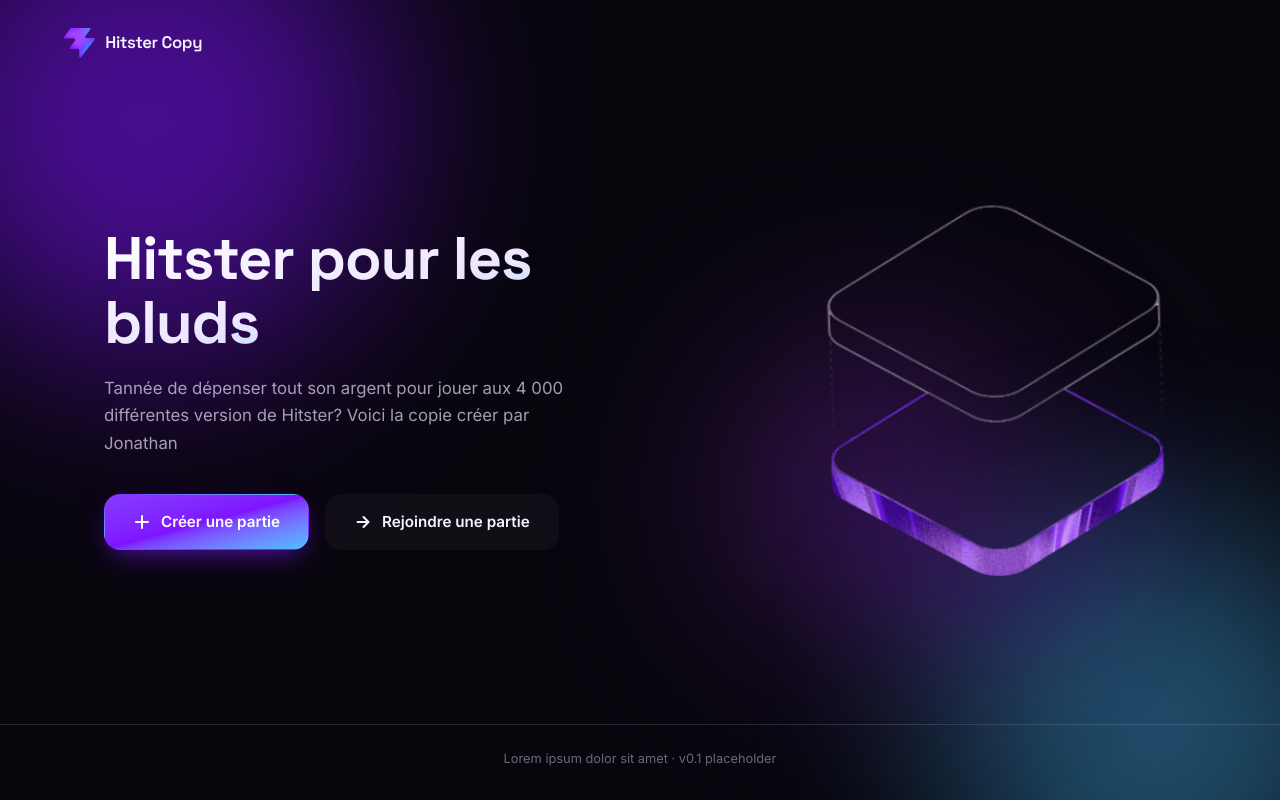
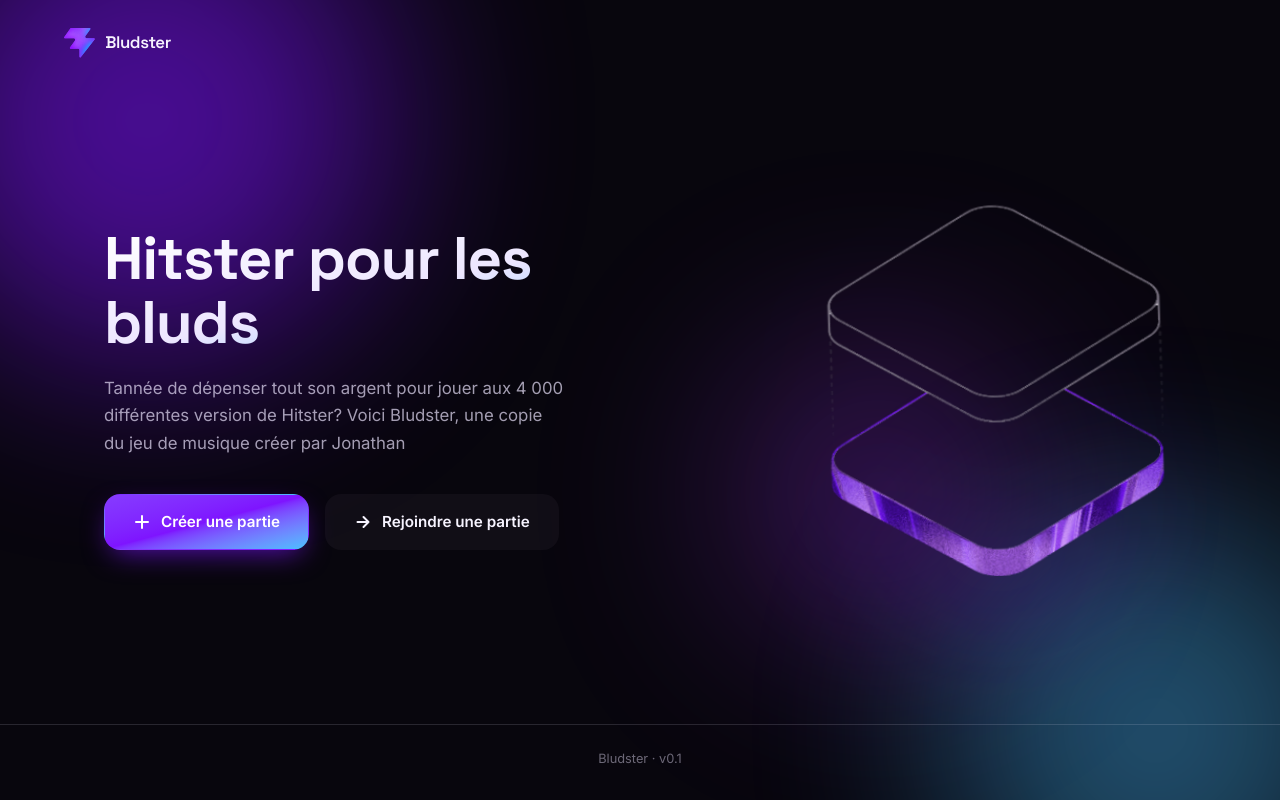
Before and after one commit to Jonathan-deschenes/Hitster-copy, a React (Vite) app: page / in a window 1280 px wide. Built offline with nearby package versions, Linux system fonts and the light colour scheme; no server answers.

Commit message:
[FIX] nouveau nom projet Bludster

```diff
--- a/src/components/FormCard.tsx
+++ b/src/components/FormCard.tsx
@@ -39,7 +39,7 @@ export default function FormCard({
 					Retour
 				</Link>
 
-				<span className='mb-6 inline-flex items-center gap-2 rounded-full border border-lavender/14 bg-purple/[0.14] px-3.5 py-1.5 text-[0.78rem] font-medium tracking-[0.04em] text-purple-soft uppercase'>
+				<span className='w-fit mb-6 inline-flex items-center gap-2 rounded-full border border-lavender/14 bg-purple/[0.14] px-3.5 py-1.5 text-[0.78rem] font-medium tracking-[0.04em] text-purple-soft uppercase'>
 					<span className='h-1.5 w-1.5 rounded-full bg-accent-blue shadow-[0_0_8px_#47bfff]' />
 					{eyebrow}
 				</span>
--- a/src/components/TopBar.tsx
+++ b/src/components/TopBar.tsx
@@ -1,14 +1,17 @@
 import { Link } from "react-router-dom";
 
 export default function TopBar() {
-  return (
-    <header className="relative z-10 flex items-center justify-between px-6 py-7 sm:px-10 lg:px-16">
-      <Link to="/" className="flex items-center gap-2.5 text-inherit no-underline">
-        <img src="/favicon.svg" alt="" className="h-[30px] w-auto" />
-        <span className="font-display text-[1.05rem] font-semibold tracking-tight">
-          Hitster Copy
-        </span>
-      </Link>
-    </header>
-  );
+	return (
+		<header className='relative z-10 flex items-center justify-between px-6 py-7 sm:px-10 lg:px-16'>
+			<Link
+				to='/'
+				className='flex items-center gap-2.5 text-inherit no-underline'
+			>
+				<img src='/favicon.svg' alt='' className='h-[30px] w-auto' />
+				<span className='font-display text-[1.05rem] font-semibold tracking-tight'>
+					Bludster
+				</span>
+			</Link>
+		</header>
+	);
 }
--- a/src/pages/CreateGame.tsx
+++ b/src/pages/CreateGame.tsx
@@ -137,7 +137,7 @@ export default function CreateGame() {
 			</FormCard>
 
 			<footer className='relative z-10 border-t border-lavender/14 px-6 pt-6 pb-8 text-center text-[0.8rem] text-lavender/44 sm:px-10 lg:px-16'>
-				<p>Lorem ipsum dolor sit amet · v0.1 placeholder</p>
+				<p>Bludster · v0.1</p>
 			</footer>
 		</PageBackground>
 	);
--- a/src/pages/Home.tsx
+++ b/src/pages/Home.tsx
@@ -16,7 +16,8 @@ export default function Home() {
 					</h1>
 					<p className='mx-auto mb-9 max-w-115 text-[1.05rem] leading-[1.65] text-lavender/68 md:mx-0'>
 						Tannée de dépenser tout son argent pour jouer aux 4 000 différentes
-						version de Hitster? Voici la copie créer par Jonathan
+						version de Hitster? Voici Bludster, une copie du jeu de musique
+						créer par Jonathan
 					</p>
 					<div className='flex w-full flex-col items-stretch gap-4 sm:w-auto sm:flex-row sm:flex-wrap sm:justify-center md:justify-start'>
 						<PrimaryLink to='/create' className='w-full sm:w-auto'>
@@ -40,7 +41,7 @@ export default function Home() {
 			</main>
 
 			<footer className='relative z-10 border-t border-lavender/14 px-6 pt-6 pb-8 text-center text-[0.8rem] text-lavender/44 sm:px-10 lg:px-16'>
-				<p>Lorem ipsum dolor sit amet · v0.1 placeholder</p>
+				<p>Bludster · v0.1</p>
 			</footer>
 		</PageBackground>
 	);
--- a/src/pages/JoinGame.tsx
+++ b/src/pages/JoinGame.tsx
@@ -136,7 +136,7 @@ export default function JoinGame() {
 			</FormCard>
 
 			<footer className='relative z-10 border-t border-lavender/14 px-6 pt-6 pb-8 text-center text-[0.8rem] text-lavender/44 sm:px-10 lg:px-16'>
-				<p>Lorem ipsum dolor sit amet · v0.1 placeholder</p>
+				<p>Bludster · v0.1</p>
 			</footer>
 		</PageBackground>
 	);
```
